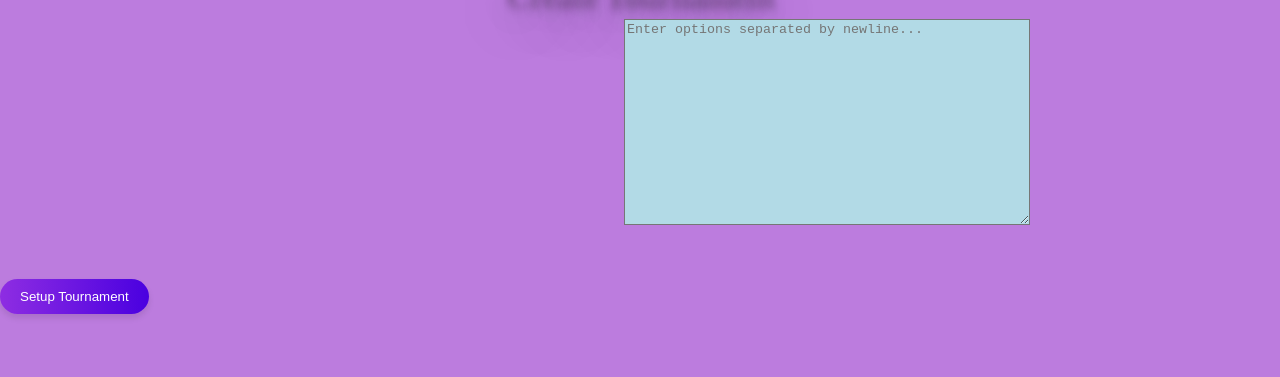
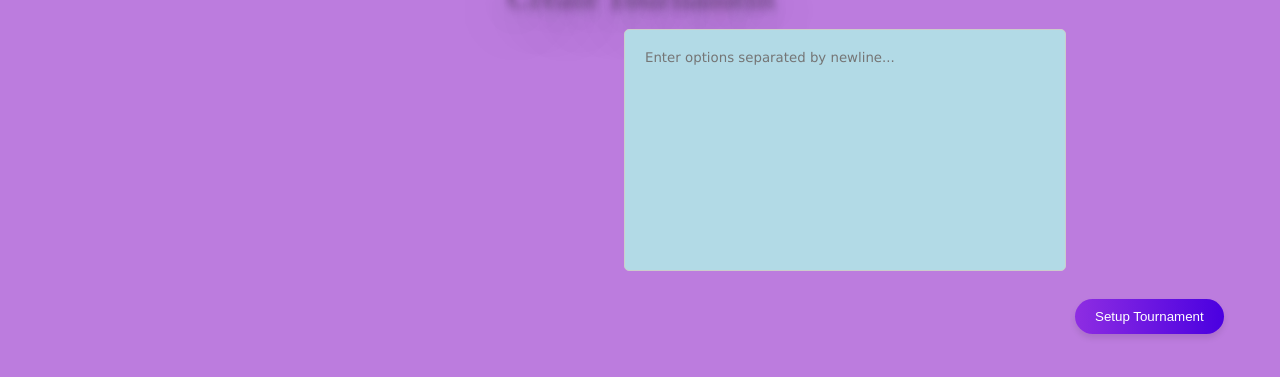
Before and after one commit to KaloyanYonov/ASI_PCHMI, a plain HTML site: page pages/tournament.html in a window 1280 px wide. Shown: the part 61-438 px from the top of the page. Drawn offline with Linux system fonts and the light colour scheme.

Commit message:
Added add and create button styling

```diff
--- a/styles/poll.css
+++ b/styles/poll.css
@@ -116,3 +116,9 @@ h2{
 #poll-display-container ul li:hover {
     background-color: #fa76be;
 }
+
+#add-option-btn {
+    position : relative;
+    margin: 0.5rem;
+    padding : 1rem;
+}
--- a/styles/tournament.css
+++ b/styles/tournament.css
@@ -28,7 +28,6 @@ h1 {
 }
 
 button {
-    margin-right: 100px;
     background: linear-gradient(to right, #8E2DE2, #4A00E0);
     border: none;
     border-radius: 20px;
@@ -55,3 +54,15 @@ button:hover {
 .vote-button {
     margin-left: 10px;
 }
+
+textarea {
+    margin: 10px 5px;
+    padding: 20px;
+    border-radius: 5px;
+    border: 1px solid #ccc;
+    outline: none;
+    resize:none;
+    font-family: verdana;
+    color: #000000;
+    background-color: #B2DAE6;
+}
```
